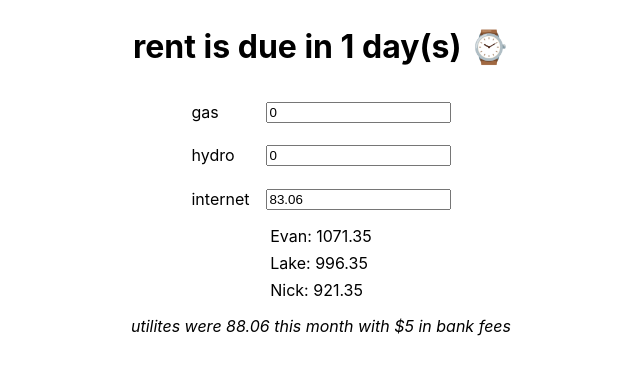
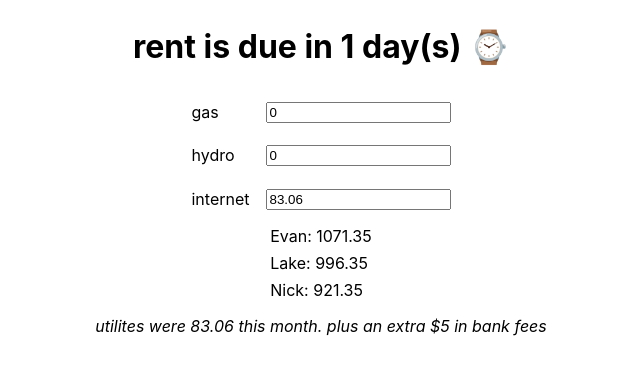
Before and after one commit to kysley/rent, a Svelte app: page / in a window 1280 px wide. Shown: the top 374 px of the page, without its empty margins (319-959 px from the left). Built offline with nearby package versions, Linux system fonts and the light colour scheme.

Commit message:
better bank fee clarity

```diff
--- a/src/App.svelte
+++ b/src/App.svelte
@@ -7,13 +7,14 @@
   let costOfGas = 0;
   let costOfHydro = 0;
 
-  $: utilityCosts = costOfGas + costOfInternet + costOfHydro + 5;
+  $: utilityCosts = costOfGas + costOfInternet + costOfHydro;
 
   function calculateRent(costs: number) {
+    const costsWithBankFees = costs + 5;
     return {
-      lake: (967 + costs / 3).toFixed(2),
-      nick: (892 + costs / 3).toFixed(2),
-      evan: (1042 + costs / 3).toFixed(2),
+      lake: (967 + costsWithBankFees / 3).toFixed(2),
+      nick: (892 + costsWithBankFees / 3).toFixed(2),
+      evan: (1042 + costsWithBankFees / 3).toFixed(2),
     };
   }
 
@@ -42,7 +43,7 @@
     <span>Nick: {rents.nick}</span>
   </div>
   <p style="font-style: italic;">
-    utilites were {utilityCosts} this month with $5 in bank fees
+    utilites were {utilityCosts} this month. plus an extra $5 in bank fees
   </p>
 </main>
 
```
